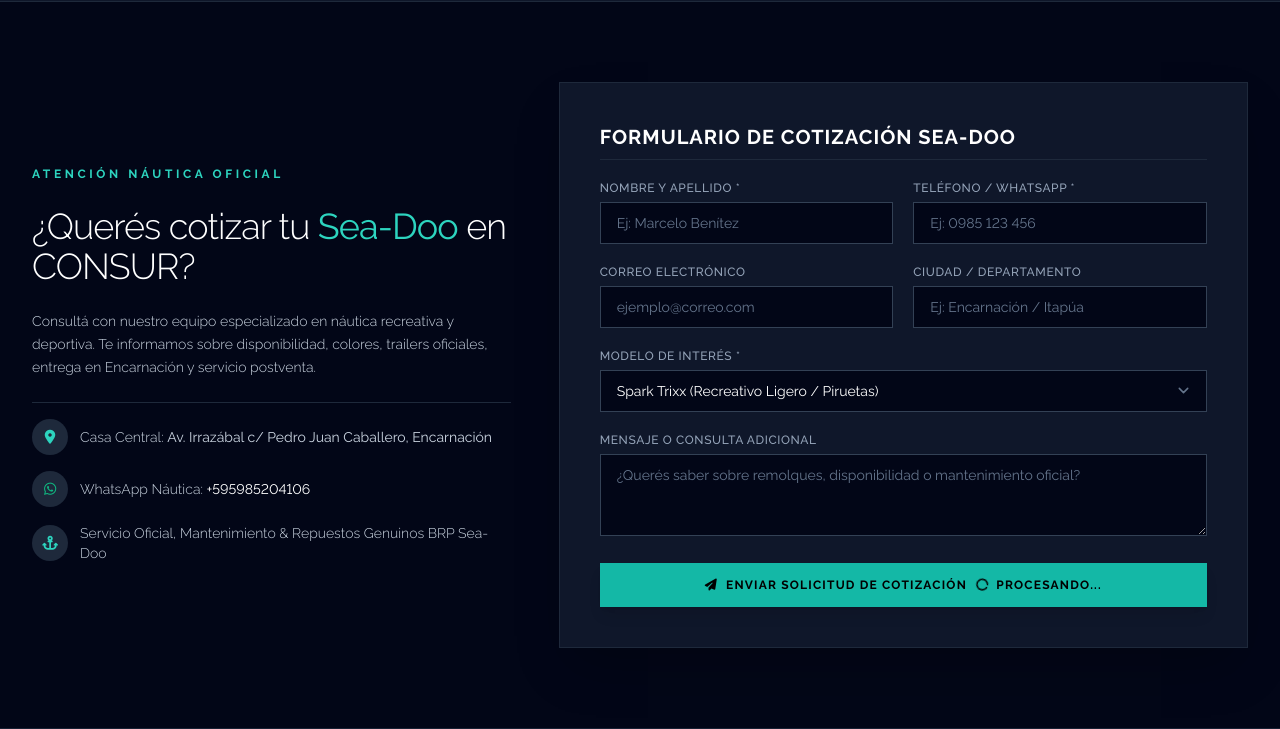
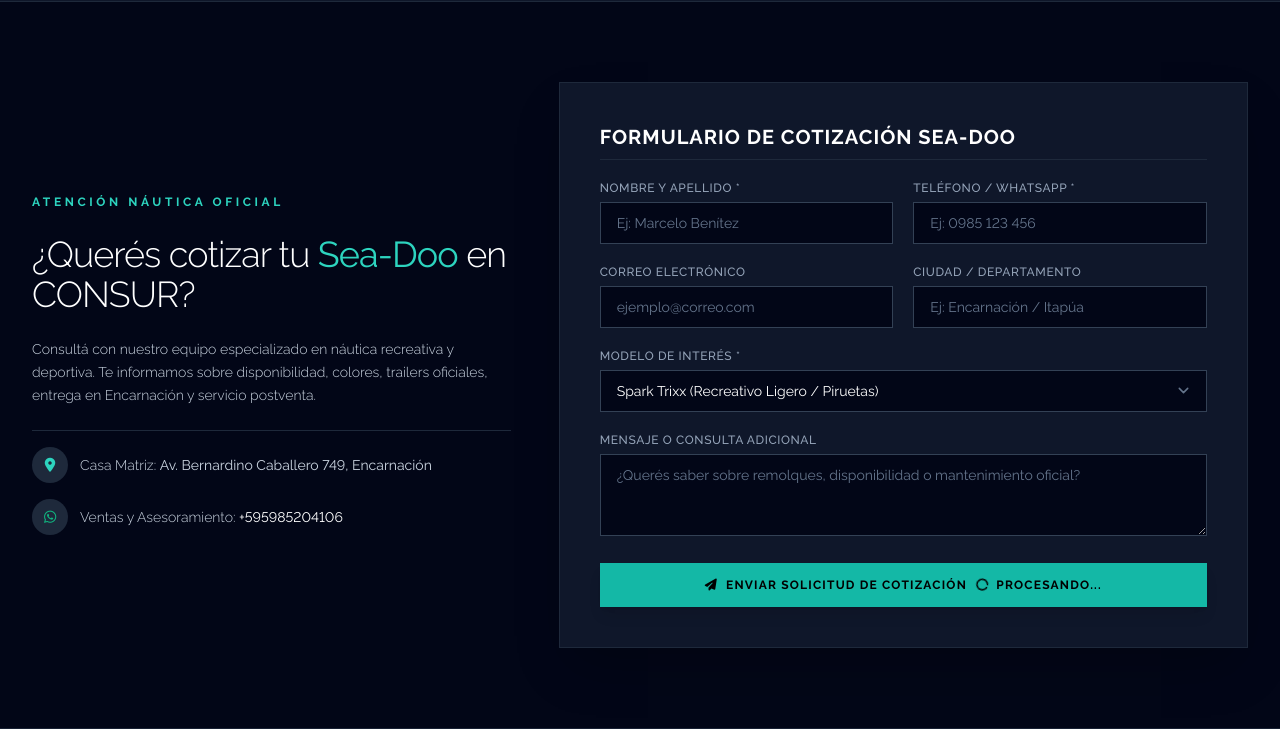
Before and after one commit to soteweb/consur, a Laravel app: page /seadoo in a window 1280 px wide. Shown: the part 2280-3009 px from the top of the page. Run offline with Laravel 12, Linux system fonts and the light colour scheme; data comes from the database, SQL or seed files in the repository; data that the repository does not hold is empty; style sheets or scripts are compiled from the project's sources; some libraries are stand-ins or nearby versions.

Commit message:
fix(powersports): unify Casa Matriz address, update WhatsApp CTA and remove workshop mentions in Can-Am and Sea-Doo

```diff
--- a/resources/views/livewire/frontend/seadoo-showcase.blade.php
+++ b/resources/views/livewire/frontend/seadoo-showcase.blade.php
@@ -342,20 +342,16 @@
                             <span class="w-9 h-9 rounded-full bg-slate-800 text-teal-400 flex items-center justify-center shrink-0">
                                 <i class="fas fa-map-marker-alt"></i>
                             </span>
-                            <span>Casa Central: <strong>Av. Irrazábal c/ Pedro Juan Caballero, Encarnación</strong></span>
+                            <span>Casa Matriz: <strong>Av. Bernardino Caballero 749, Encarnación</strong></span>
                         </div>
-                        <div class="flex items-center gap-3">
+                        <a href="https://wa.me/595985204106?text={{ urlencode('Hola CONSUR, quisiera consultar sobre modelos Sea-Doo.') }}"
+                           target="_blank" rel="noopener"
+                           class="flex items-center gap-3 hover:text-emerald-400 transition">
                             <span class="w-9 h-9 rounded-full bg-slate-800 text-emerald-500 flex items-center justify-center shrink-0">
                                 <i class="fab fa-whatsapp"></i>
                             </span>
-                            <span>WhatsApp Náutica: <strong class="text-white">+{{ $whatsappNumber }}</strong></span>
-                        </div>
-                        <div class="flex items-center gap-3">
-                            <span class="w-9 h-9 rounded-full bg-slate-800 text-teal-400 flex items-center justify-center shrink-0">
-                                <i class="fas fa-anchor"></i>
-                            </span>
-                            <span>Servicio Oficial, Mantenimiento & Repuestos Genuinos BRP Sea-Doo</span>
-                        </div>
+                            <span>Ventas y Asesoramiento: <strong class="text-white">+595985204106</strong></span>
+                        </a>
                     </div>
                 </div>
 
```
Also changed, not shown: resources/views/livewire/frontend/canam-showcase.blade.php (+6 -10 lines).
